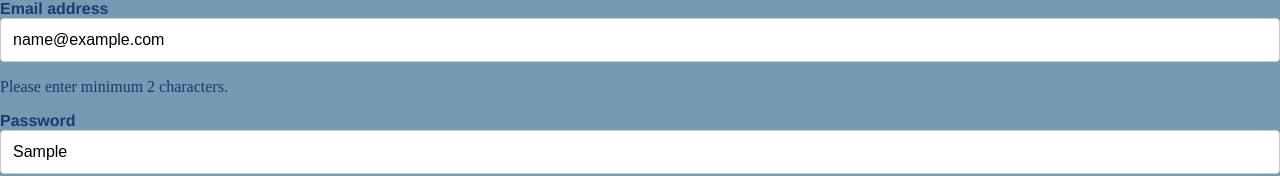
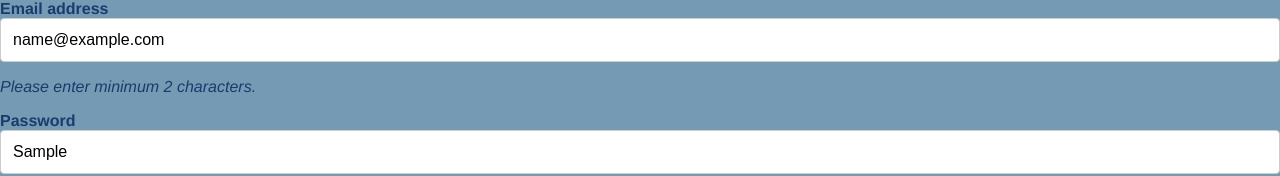
Before and after one commit to elisemykle/elise-myklebust-project-exam-2, a React (Create React App) app: page /Login in a window 1280 px wide. Both pictures are taken after typing "name@example.com", "Sample" into the empty fields and a click on the button "Login". Shown: the part 520-696 px from the top of the page. Built offline with nearby package versions, Linux system fonts and the light colour scheme; a web font is replaced by a local one.

Commit message:
style login form

```diff
--- a/src/components/admin/login/login.js
+++ b/src/components/admin/login/login.js
@@ -39,13 +39,13 @@ const schema = yup.object().shape({
                 </div>
                 <Form.Label className="form__label">Email address</Form.Label>
                 <Form.Control className="form__control" name="emailaddress" placeholder="Example@example.com" ref={register}/>
-                {errors.firstname && <p className="error--message">Please enter minimum 2 characters.</p>}
+                {errors.firstname && <p className="error__message">Please enter minimum 2 characters.</p>}
             </Form.Group>
 
             <Form.Group>
                 <Form.Label className="form__label">Password</Form.Label>
                 <Form.Control className="form__control" name="lastname" placeholder="Please enter your password" ref={register}/>
-                {errors.lastname && <p className="error--message">Please enter minimum 2 characters.</p>}
+                {errors.lastname && <p className="error__message">Please enter minimum 2 characters.</p>}
             	</Form.Group>
             	<Button className="login__button" type="submit">Login</Button>
         	</Form>
--- a/src/css/login.scss
+++ b/src/css/login.scss
@@ -31,6 +31,14 @@ label, input {
     font-size: 16px;
 }
 
+.error__message{
+    color: $secondarycolor;
+    font-size: 16px;
+    font-style: italic;
+    font-family: $fontfamily;
+}
+
+
 .login__button{
     background-color: $elementcolor;
     border: none;
```
